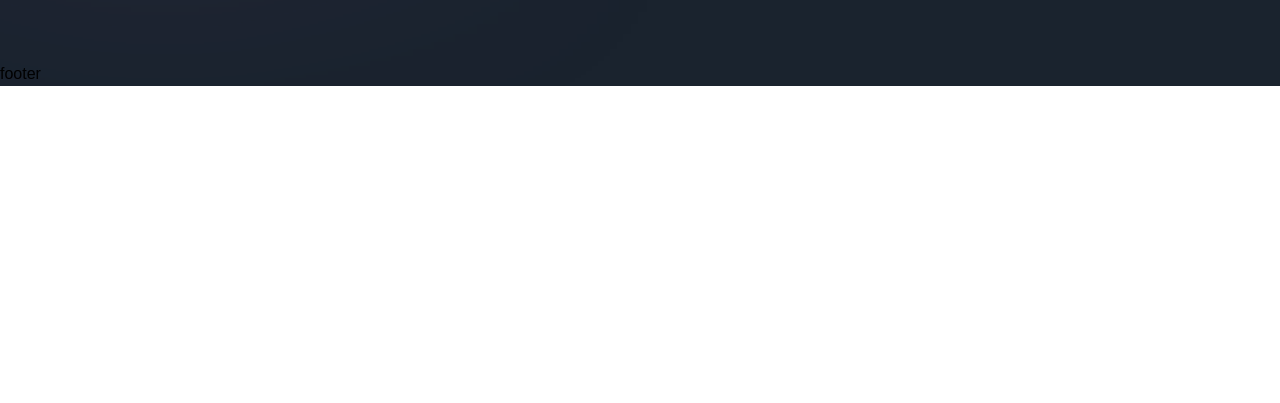
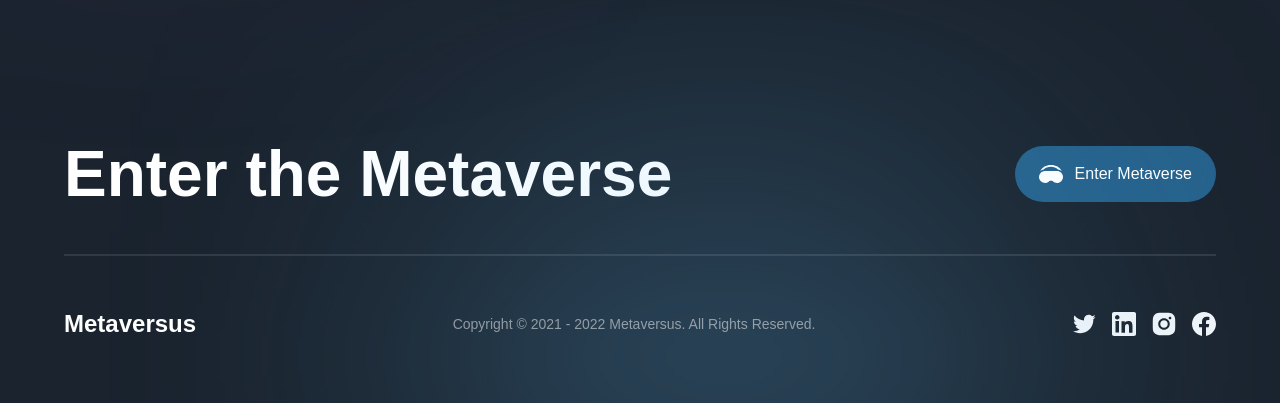
Before and after one commit to sanidhyy/metaversus, a Next.js app: page / in a window 1280 px wide. Shown: the part 7035-7438 px from the top of the page. Before the commit the page ends 7121 px from the top, so only its background shows below. Built offline with nearby package versions, Linux system fonts and the light colour scheme; a web font is replaced by a local one.

Commit message:
footer done

```diff
--- a/components/Footer.jsx
+++ b/components/Footer.jsx
@@ -1,9 +1,64 @@
-'use client';
+"use client";
+
+import { motion } from "framer-motion";
+
+import { socials } from "../constants";
+import styles from "../styles";
+import { footerVariants } from "../utils/motion";
 
 const Footer = () => (
-  <footer>
-    footer
-  </footer>
+  <motion.footer
+    variants={footerVariants}
+    initial="hidden"
+    whileInView="show"
+    className={`${styles.paddings} py-8 relative`}
+  >
+    <div className="footer-gradient" />
+
+    <div className={`${styles.innerWidth} mx-auto flex flex-col gap-8`}>
+      <div className="flex items-center justify-between flex-wrap gap-5">
+        <h4 className="font-bold md:text-[64px] text-[44px] text-white">
+          Enter the Metaverse
+        </h4>
+
+        <button
+          type="button"
+          className="flex items-center h-fit py-4 px-6 bg-[#25618b] rounded-[32px] gap-[12px]"
+        >
+          <img
+            src="/headset.svg"
+            alt="Headset"
+            className="w-[24px] h-[24px] object-contain"
+          />
+          <span className="font-normal text-[16px] text-white text-uppercase">
+            Enter Metaverse
+          </span>
+        </button>
+      </div>
+
+      <div className="flex flex-col">
+        <div className="mb-[50px] h-[2px] bg-white opacity-10" />
+
+        <div className="flex items-center justify-between flex-wrap gap-4">
+          <h4 className="font-extrabold text-[24px] text-white">Metaversus</h4>
+          <p className="font-normal text-[14px] text-white opacity-50">
+            Copyright &copy; 2021 - 2022 Metaversus. All Rights Reserved.
+          </p>
+
+          <div className="flex gap-4">
+            {socials.map((social) => (
+              <img
+                src={social.url}
+                alt={social.name}
+                key={social.name}
+                className="w-[24px] h-[24px] object-contain cursor-pointer"
+              />
+            ))}
+          </div>
+        </div>
+      </div>
+    </div>
+  </motion.footer>
 );
 
 export default Footer;
```
